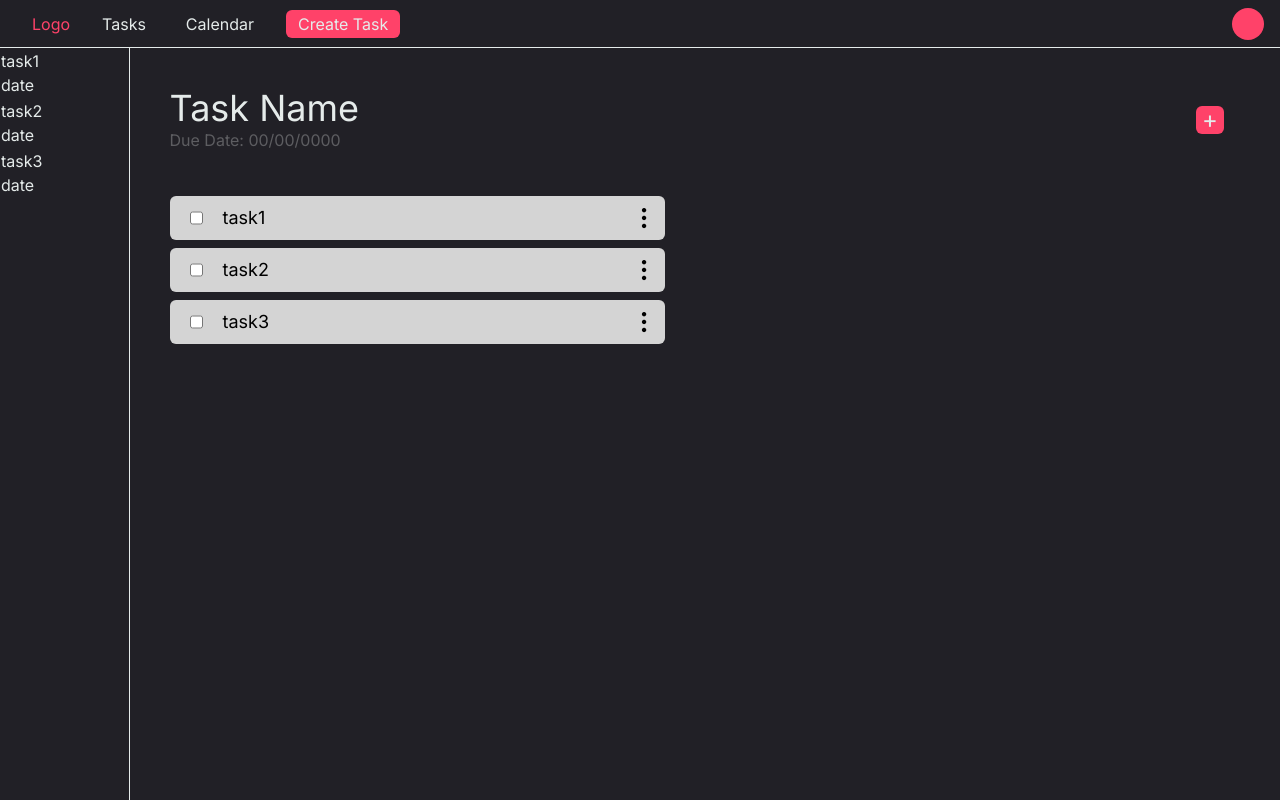
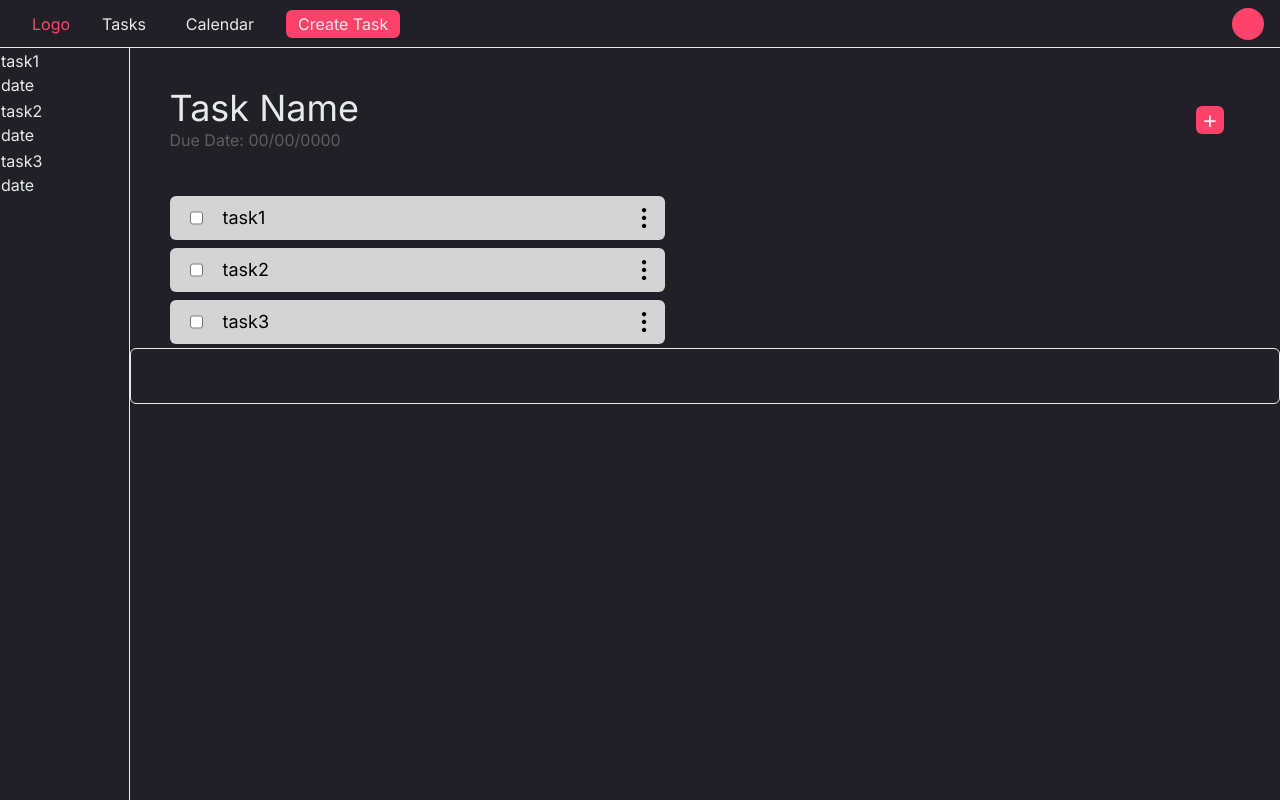
Before and after one commit to RiisaNGU/Productiva, a Vue app in the folder Client/Productiva/: page / in a window 1280 px wide. Built offline with nearby package versions, Linux system fonts and the light colour scheme.

Commit message:
fixed html reserved on description

```diff
--- a/Client/Productiva/src/components/task.vue
+++ b/Client/Productiva/src/components/task.vue
@@ -33,13 +33,13 @@
             </div>
         </div>
         <div>
-            <desc></desc>
+            <taskBody>Hello</taskBody>
         </div>
     </div>
 </template>
 
 <script>
-import desc from './desc.vue';
+import taskBody from './taskBody.vue'
 
 export default {
     data() {
@@ -50,7 +50,7 @@ export default {
         }
     },
     components: {
-        desc,
+        taskBody
     }
 }
 </script>
--- a/Client/Productiva/src/components/desc.vue
+++ b/Client/Productiva/src/components/taskBody.vue
@@ -1,7 +1,7 @@
 <template>
     <div class="border-1 bg-transparent border-anti-flash-white text-anti-flash-white rounded-md">
-        <textarea>
-                AYO
+        <textarea @change="updateDescription" class="bg-transparent resize-none w-full h-full focus:outline-none">
+
         </textarea>
     </div>
 </template>
@@ -9,13 +9,16 @@
 <script>
 
 export default {
-    data() {
-        description: ''
+    props: {
+        task: ''
     },
     methods: {
         updateDescription() {
 
-        }
+        },
+    },
+    mounted() {
+
     }
 }
 </script>
```
